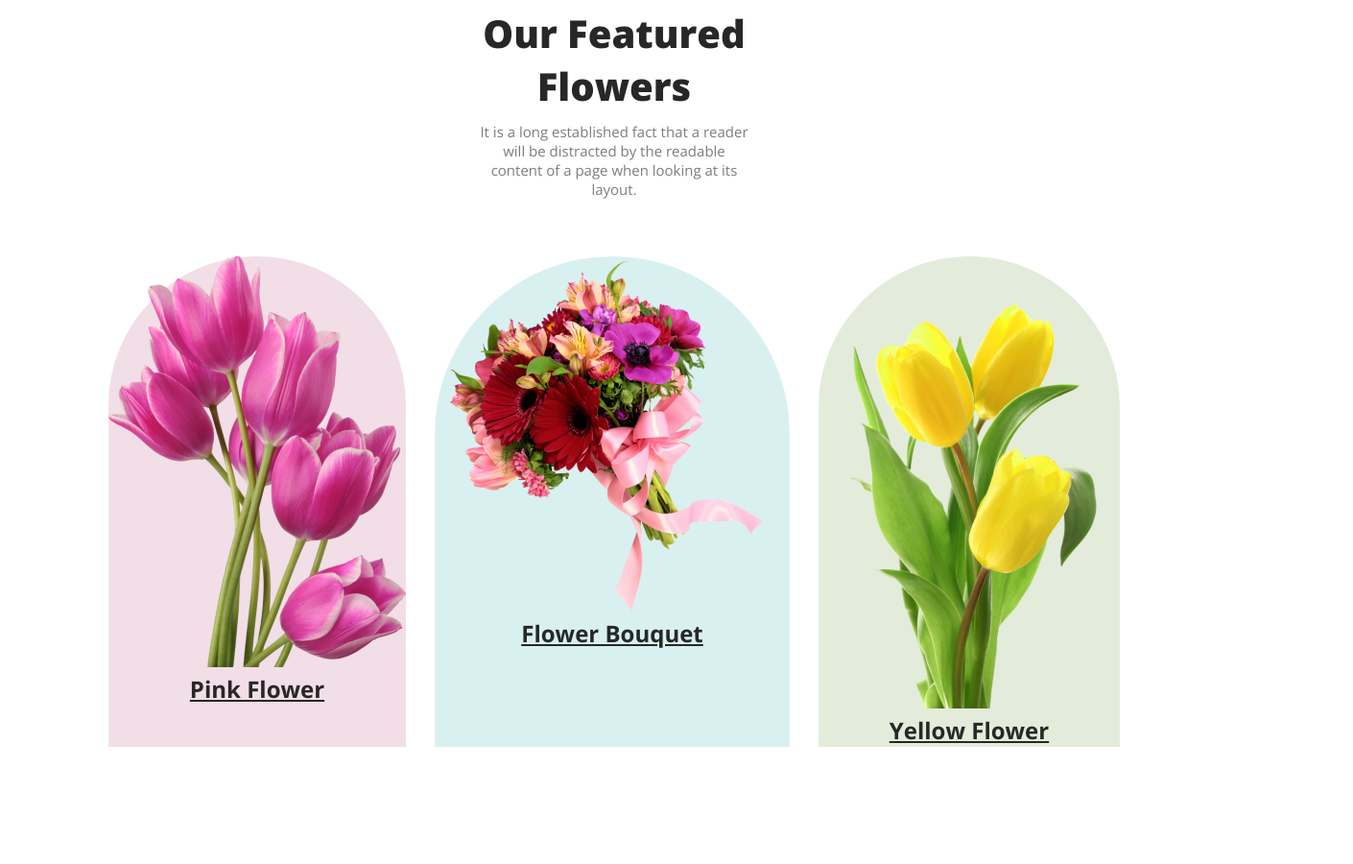
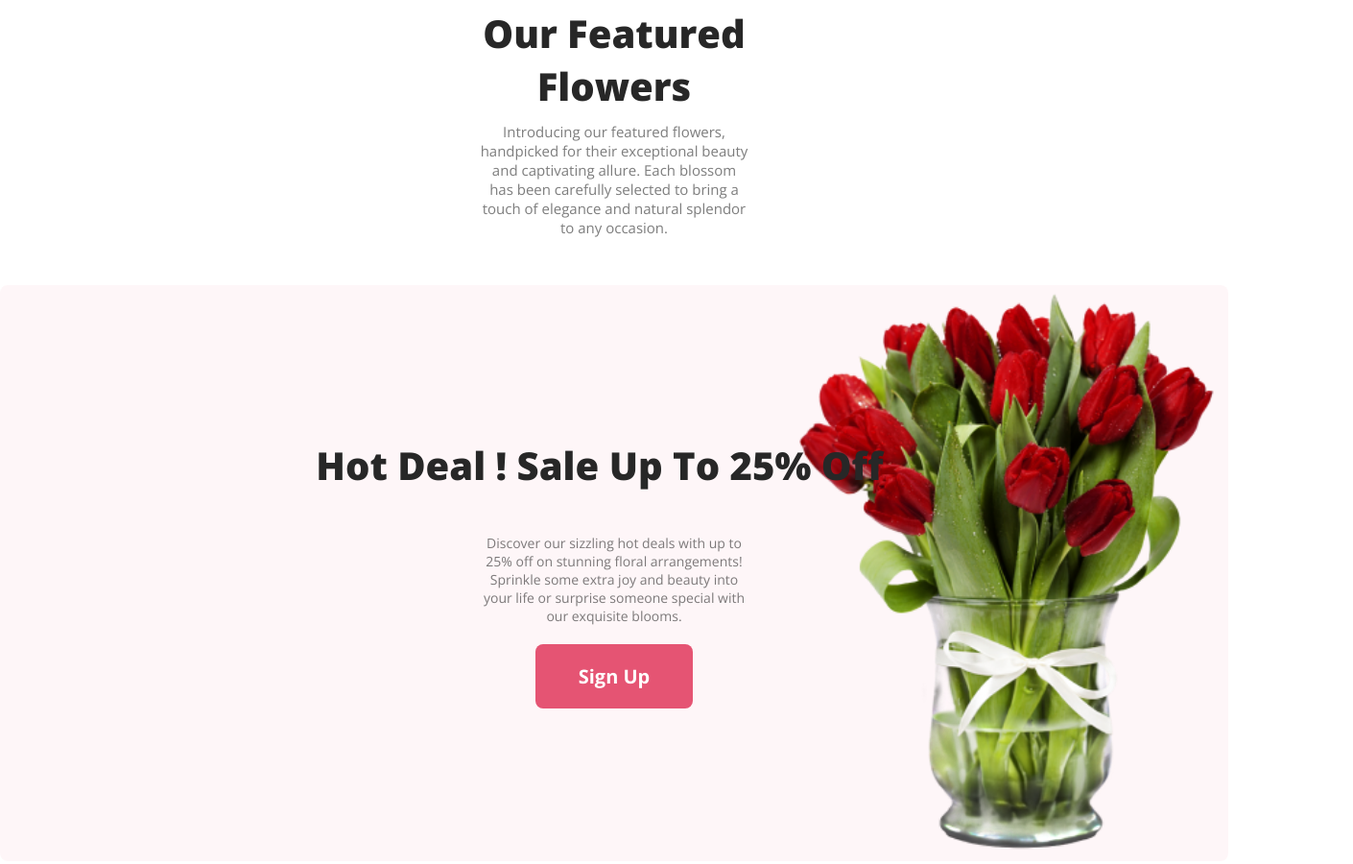
Before and after one commit to raiyanrimon/flower-shop, a plain HTML site: page index.html in a window 1280 px wide. Shown: the part 960-1860 px from the top of the page at 96% size, 1410 px wide, since content can reach past the window. Drawn offline with nearby package versions, Linux system fonts and the light colour scheme.

Commit message:
sale section added

```diff
--- a/index.html
+++ b/index.html
@@ -13,7 +13,7 @@
     <header>
        <div class="banner">
         <div class="banner-section"><h1 class="site-title">Let's make beautiful flowers a part of your life.</h1>
-        <p class="banner-description">It is a long established fact that a reader will be distracted by the readable content of a page when looking at its layout. The point of using Lorem Ipsum is that it has a more-or-less normal distribution of letters.</p>
+        <p class="banner-description">Express your sentiments with our exquisite blooms <br>Blooming beauty delivered with love <br>Sprinkle joy with our enchanting floral creations</p>
         <button class="btn-primary">Shop Now</button></div>
 
         </div>
@@ -23,18 +23,23 @@
     <main>
        <div> <div class="main-div">
             <h3 class="primary-heading">Our Featured Flowers</h3>
-            <p class="banner-des">It is a long established fact that a reader will be distracted by the readable content of a page when looking at its layout.</p>
+            <p class="banner-des">Introducing our featured flowers, handpicked for their exceptional beauty and captivating allure. Each blossom has been carefully selected to bring a touch of elegance and natural splendor to any occasion.</p>
         </div>
-       <div class="pic-div">
-        <div class="pic-1"><img src="./image/pngwing 6.png" alt=""><h5>Pink Flower</h5>
-        </div>
-        <div class="pic-2"><img src="./image/pngwing 5.png" alt=""><h5>Flower Bouquet</h5>
-        </div>
-        <div class="pic-3"><img src="./image/pngwing 7.png" alt=""><h5>Yellow Flower</h5></div></div>
-        </div>
+
+
+<div class="hot-sale">
+    <div class="sale-title">
+        <h3>Hot Deal ! Sale Up To 25% Off</h3>
+        <p>Discover our sizzling hot deals with up to 25% off on stunning floral arrangements! Sprinkle some extra joy and beauty into your life or surprise someone special with our exquisite blooms.</p>
+        <button class="btn-primary">Sign Up</button>
+    </div>
+
+</div>
+
+
       <div class="insta-title">
         <h3>Instagram</h3>
-        <p class="insta-des">It is a long established fact that a reader will be distracted by the readable content of a page when looking at its layout.</p>
+        <p class="insta-des">Welcome to our Instagram flower paradise! Immerse yourself in a world of vibrant colors, delicate petals, and enchanting fragrances. From romantic roses to whimsical wildflowers, we curate a floral gallery that will mesmerize your senses and inspire your imagination</p>
       </div>
        <div class="insta-image">
         <div class="img-1"><img src="./image/Flower 01.png" alt=""></div>
@@ -58,8 +63,8 @@
     <footer>
 <div class="footer">
     <h2>Flower<span class="footer-shop">Shop</span></h2>
-    <p class="footer-desc">It is a long established fact that a reader will be distracted by the readable content of a page when looking at its layout.</p>
-    <p class="end">@2020-2023, FlowerShop.com. All rights reserved. </p>
+    <p class="footer-desc">Express your sentiments with our exquisite blooms <br>Blooming beauty delivered with love</p>
+    <p class="end">@2020-2023, FlowerShop.com. &copy; All rights reserved. </p>
 </div>
     </footer>
 </body>
--- a/style.css
+++ b/style.css
@@ -63,6 +63,7 @@ header {
     margin-top: 100px;
     padding: 50px 500px;
 
+
 }
 
 .primary-heading {
@@ -80,42 +81,36 @@ header {
     font-size: 15px;
     font-weight: 400;
 }
+/* hot sale starts */
+.hot-sale{
+    border-radius: 8px;
+background: rgba(229, 84, 115, 0.05);
+width: 100%;
+height: 500px;
+text-align: center;
+background-image: url('./image/pngwing\ 8.png');
+background-repeat: no-repeat;
+background-size: contain;
+background-position:right top;
+padding-top: 100px;
 
-.pic-div {
-    display: flex;
-    justify-content: center;
-    gap: 30px;
-    padding: 10px 20px;
+}
+.hot-sale h3{
+    color: #272727;
+font-size: 40px;
+text-align: center;
+font-weight: 800;
+padding:60px 80px 24px 50px ;
+
+}
+.hot-sale p{
+    color: rgba(39, 39, 39, 0.60);
+    font-size: 14px;
+    font-weight: 400;
+    padding: 20px 500px;
+    text-align: center;
 }
 
-
-.pic-1 {
-    background-color: rgba(167, 33, 98, 0.15);
-    border-radius: 300px 300px 0px 0px;
-    background-position: center;
-
-}
-
-.pic-2 {
-    border-radius: 300px 300px 0px 0px;
-    background: rgba(5, 151, 160, 0.15);
-}
-
-.pic-3 {
-    border-radius: 300px 300px 0px 0px;
-    background: rgba(71, 125, 17, 0.15);
-}
-
-h5 {
-    color: #272727;
-    text-align: center;
-
-    font-size: 24px;
-
-    font-weight: 700;
-    line-height: 35px;
-    text-decoration-line: underline;
-}
 
 /* instagram section starts */
 .insta-title{
@@ -149,7 +144,7 @@ line-height: 30px;
 }
 
 .insta-image img {
-    width: 310px;
+    width: 300px;
     height: 320px;
 }
 
```
